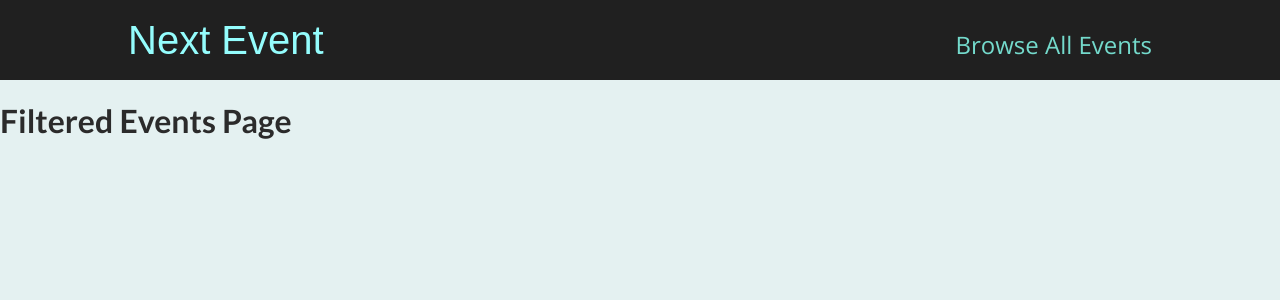
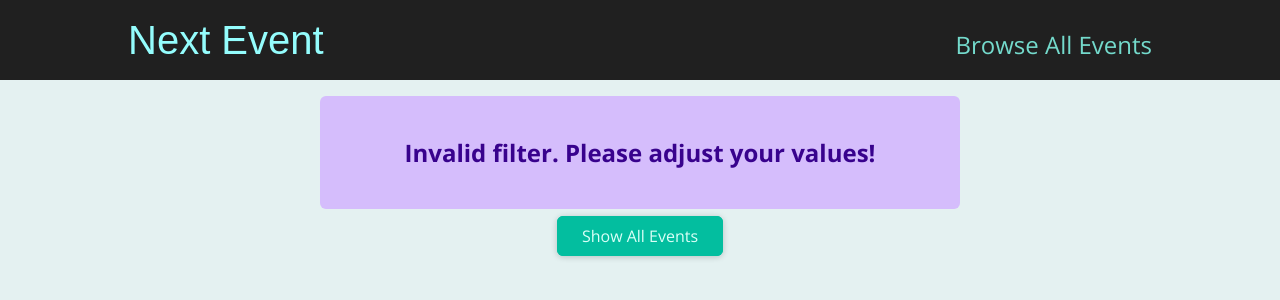
Before and after one commit to sandeepmanvar/NextJS-Events-App, a Next.js app: page /events/e2 in a window 1280 px wide. Shown: the top 300 px of the page. Built offline with nearby package versions, Linux system fonts and the light colour scheme.

Commit message:
Made filtered event page functional and polish pages with ErrorAlert component

```diff
--- /dev/null
+++ b/components/events/ResultsTitle.js
@@ -0,0 +1,20 @@
+import Button from '../ui/Button';
+import classes from './ResultsTitle.module.css';
+
+function ResultsTitle(props) {
+  const { date } = props;
+
+  const humanReadableDate = new Date(date).toLocaleDateString('en-US', {
+    month: 'long',
+    year: 'numeric',
+  });
+
+  return (
+    <section className={classes.title}>
+      <h1>Events in {humanReadableDate}</h1>
+      <Button link='/events'>Show all events</Button>
+    </section>
+  );
+}
+
+export default ResultsTitle;
--- /dev/null
+++ b/components/events/ResultsTitle.module.css
@@ -0,0 +1,6 @@
+.title {
+  margin: 2rem auto;
+  width: 90%;
+  max-width: 40rem;
+  text-align: center;
+}
--- /dev/null
+++ b/components/ui/ErrorAlert.js
@@ -0,0 +1,7 @@
+import classes from './ErrorAlert.module.css';
+
+function ErrorAlert(props) {
+  return <div className={classes.alert}>{props.children}</div>;
+}
+
+export default ErrorAlert;
--- /dev/null
+++ b/components/ui/ErrorAlert.module.css
@@ -0,0 +1,12 @@
+.alert {
+  margin: 1rem auto;
+  padding: 1rem 2rem;
+  width: 90%;
+  max-width: 40rem;
+  background-color: #d5bdfc;
+  color: #38028d;
+  font-weight: bold;
+  font-size: 1.5rem;
+  text-align: center;
+  border-radius: 6px;
+}
--- a/pages/events/[...slug].js
+++ b/pages/events/[...slug].js
@@ -1,9 +1,67 @@
+import { Fragment } from "react";
+import { useRouter } from "next/router";
+import { getFilteredEvents } from "../../dummy-data";
+import EventList from "../../components/events/EventList";
+import ResultsTitle from "../../components/events/ResultsTitle";
+import Button from "../../components/ui/Button";
+import ErrorAlert from "../../components/ui/ErrorAlert";
+
 function FilteredEventsPage() {
+  const router = useRouter();
+  const filterData = router.query.slug;
+
+  if (!filterData) {
+    return <ErrorAlert><p>Loading...</p></ErrorAlert>;
+  }
+
+  const fileredYear = filterData[0];
+  const fileredMonth = filterData[1];
+
+  const numYear = +fileredYear;
+  const numMonth = +fileredMonth;
+
+  if (
+    isNaN(numYear) ||
+    isNaN(numYear) ||
+    numYear > 2030 ||
+    numYear < 2020 ||
+    numMonth < 1 ||
+    numMonth > 12
+  ) {
     return (
-        <div>
-            <h1>Filtered Events Page</h1>
+      <Fragment>
+        <ErrorAlert><p>Invalid filter. Please adjust your values!</p></ErrorAlert>
+        <div className="center">
+          <Button link="/events">Show All Events</Button>
         </div>
+      </Fragment>
     );
+  }
+
+  const filteredEvents = getFilteredEvents({
+    year: numYear,
+    month: numMonth,
+  });
+
+  if (!filteredEvents || filteredEvents.length == 0) {
+    return (
+      <Fragment>
+        <ErrorAlert><p>No events found for the chosen filter!</p></ErrorAlert>
+        <div className="center">
+          <Button link="/events">Show All Events</Button>
+        </div>
+      </Fragment>
+    );
+  }
+
+  const date = new Date(numYear, numMonth - 1);
+
+  return (
+    <Fragment>
+      <ResultsTitle date={date} />
+      <EventList items={filteredEvents} />;
+    </Fragment>
+  );
 }
 
 export default FilteredEventsPage;
```
Also changed, not shown: pages/events/[eventid].js (+6 -1 lines).
